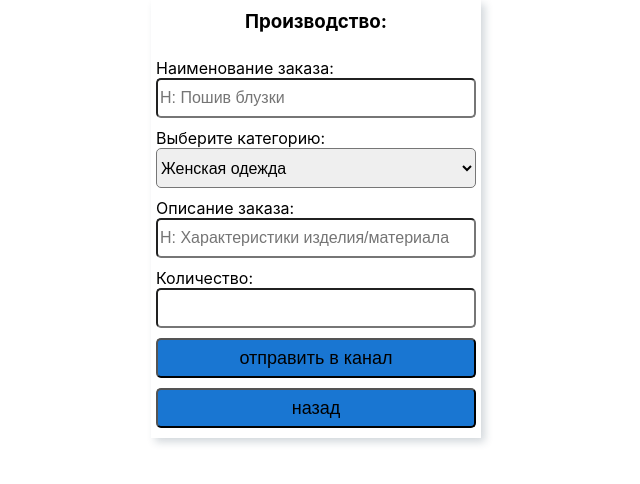
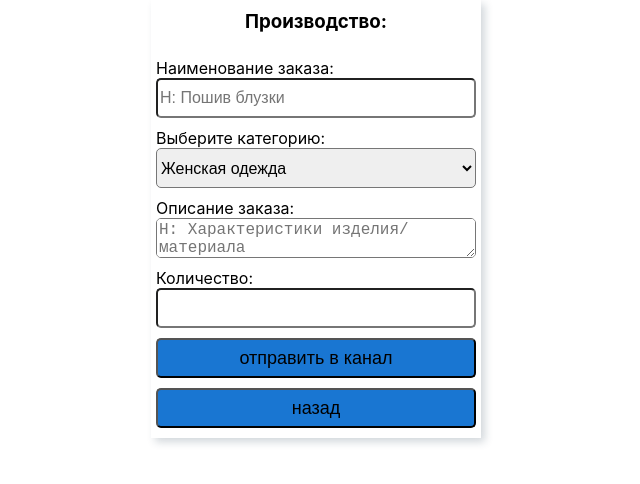
Before and after one commit to qoobatov/belgi.kg, a React (Create React App) app: page /production in a window 1280 px wide. Shown: the top 484 px of the page, without its empty margins (324-964 px from the left). Built offline with nearby package versions, Linux system fonts and the light colour scheme.

Commit message:
added inputs component production more

```diff
--- a/src/components/Production/Production.css
+++ b/src/components/Production/Production.css
@@ -41,15 +41,17 @@
   flex-direction: column;
 }
 
-#production-inputs{
-    width: 100%;
-    height: 40px;
-    font-size: 16px;
-    border-radius: 5px;
-    margin-bottom: 10px;
+#production-inputs {
+  width: 100%;
+  height: 40px;
+  font-size: 16px;
+  border-radius: 5px;
+  margin-bottom: 10px;
+  color: black;
 }
-
-
+option {
+  color: black;
+}
 
 .btn-production-send-form {
   width: 100%;
--- a/src/components/Production/Production.js
+++ b/src/components/Production/Production.js
@@ -10,8 +10,8 @@ function Production() {
   const navigate = useNavigate();
   const [formValues, setFormValues] = useState({
     nameOrder: "",
-    category: "",
-    desc: "",
+    category: "Женская одежда",
+    description: "",
     quantity: "",
     materialOrder: "",
     sample: "",
@@ -65,8 +65,12 @@ function Production() {
       encodeURIComponent(
         "Наименование товара: " +
           formValues.nameOrder +
-          "\nОписание товара: " +
+          "\nВыберите категорию: " +
           formValues.category +
+          "\nОписание заказа: " +
+          formValues.description +
+          "\nКоличество" +
+          formValues.quantity +
           "\n"
       ) +
       "&reply_markup=" +
@@ -108,6 +112,7 @@ function Production() {
                 className="production-category"
                 name="category"
                 onChange={onChangeSelected}
+                value ="Женская одежда"
               >
                 <option value="Женская одежда">Женская одежда</option>
                 <option value="Мужская одежда">Мужская одежда</option>
@@ -117,11 +122,13 @@ function Production() {
             </label>
             <label className="production-lable-block">
               Описание заказа:
-              <input
+              <textarea
+                rows="5"
+                cols="30"
                 id="production-inputs"
                 className="production-descripton"
                 placeholder="Н: Характеристики изделия/материала"
-                name="descripton"
+                name="description"
                 onChange={onChangeSelected}
               />
             </label>
@@ -131,7 +138,7 @@ function Production() {
                 type="number"
                 id="production-inputs"
                 className="production-descripton"
-                name="descripton"
+                name="quantity"
                 onChange={onChangeSelected}
               />
             </label>
```
